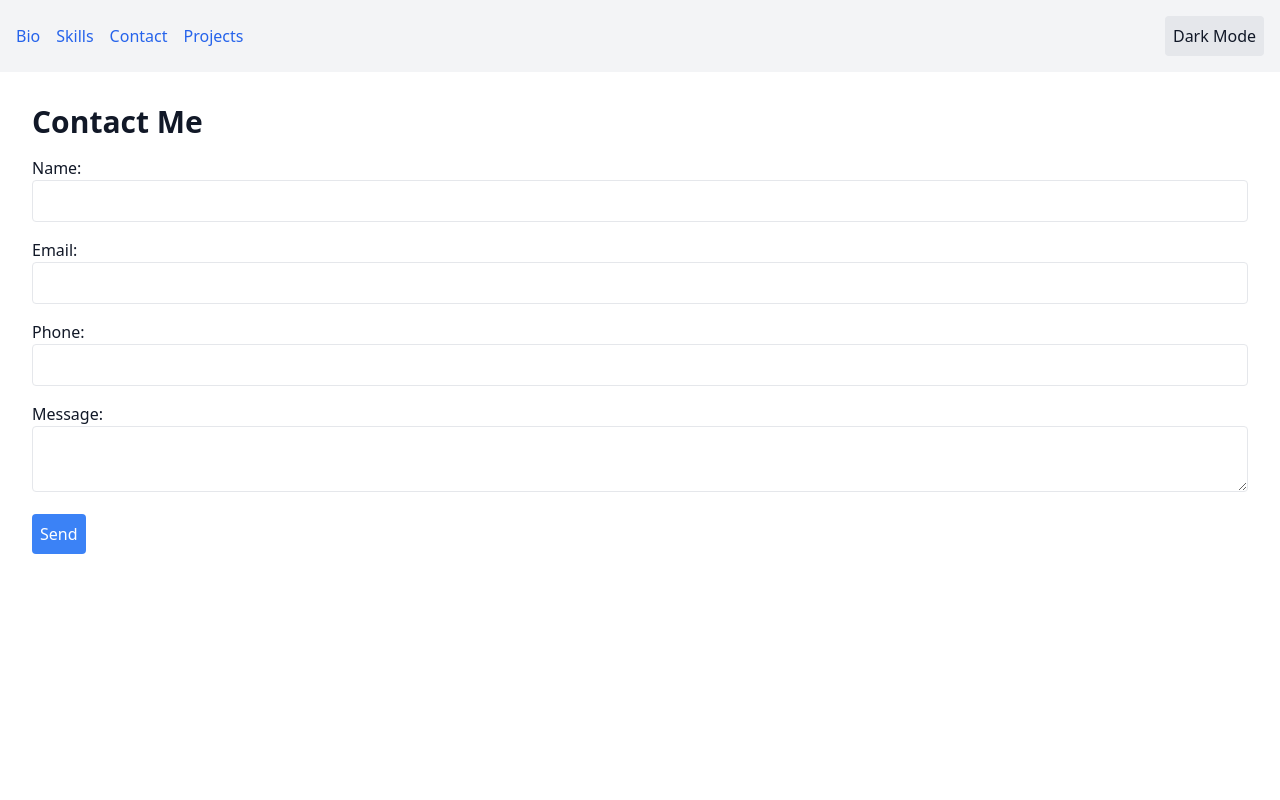
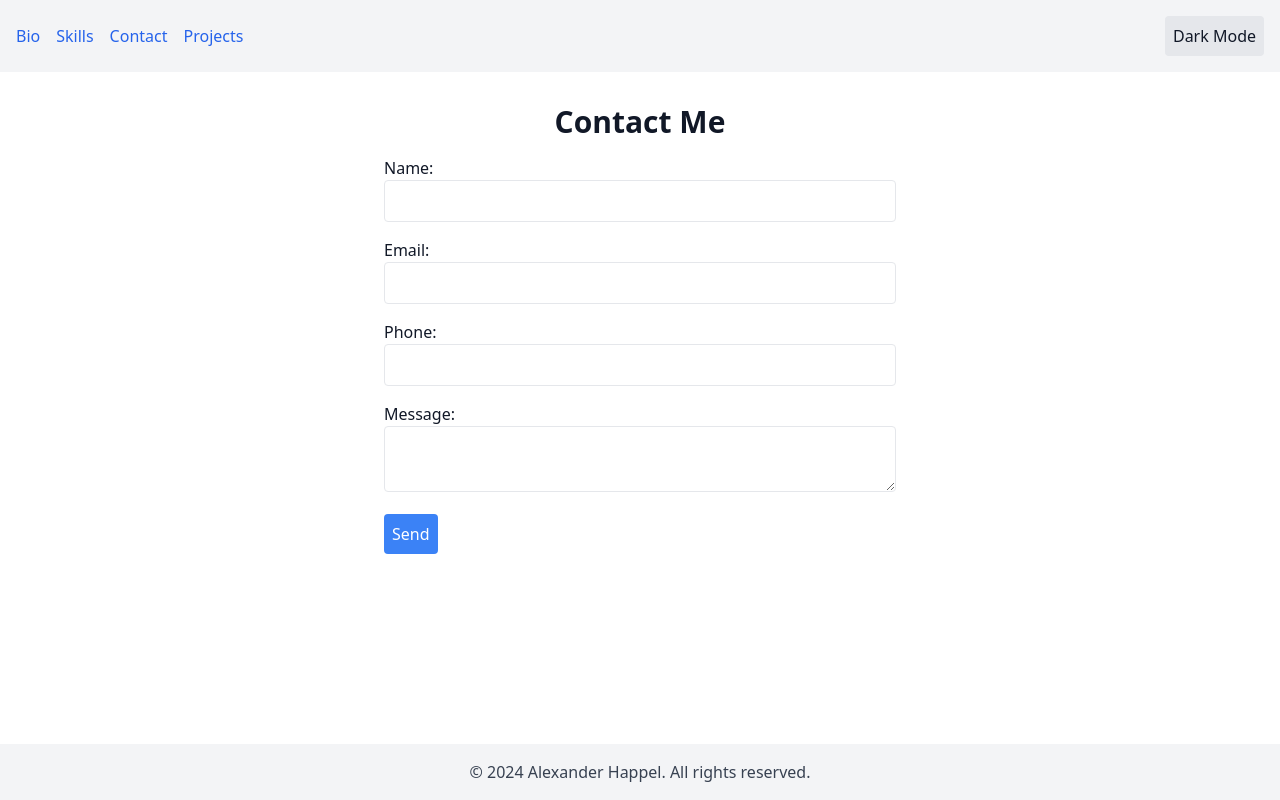
Before and after one commit to AlexHappel/Better-Portfolio, a React (Create React App) app in the folder frontend/: page /contact in a window 1280 px wide. Built offline with nearby package versions, Linux system fonts and the light colour scheme.

Commit message:
Ensure consistent Tailwind layout across all pages and add Footer component

```diff
--- a/frontend/src/App.css
+++ b/frontend/src/App.css
@@ -3,6 +3,7 @@
   flex-direction: column;
   align-items: center;
   padding: 20px;
+  flex-grow: 1;
 }
 
 @media (max-width: 768px) {
@@ -10,3 +11,21 @@
     padding: 10px;
   }
 }
+
+@media (max-width: 480px) {
+  .container {
+    padding: 5px;
+  }
+}
+
+footer {
+  background-color: #f3f4f6;
+  color: #1f2937;
+  padding: 1rem;
+  text-align: center;
+}
+
+html.dark footer {
+  background-color: #1f2937;
+  color: #f3f4f6;
+}
--- a/frontend/src/App.js
+++ b/frontend/src/App.js
@@ -5,12 +5,14 @@ import Skills from './pages/Skills.jsx';
 import Contact from './pages/Contact';
 import Projects from './pages/Projects.jsx';
 import Header from './components/Header.jsx';
+import Footer from './components/Footer.jsx';
 
 function App() {
   return (
     <Router>
+      <div className="flex flex-col min-h-screen">
         <Header />
-      <div className="container mx-auto p-4">
+        <div className="flex-grow container mx-auto p-4">
           <Routes>
             <Route path="/" element={<Bio />} />
             <Route path="/skills" element={<Skills />} />
@@ -18,6 +20,8 @@ function App() {
             <Route path="/projects" element={<Projects />} />
           </Routes>
         </div>
+        <Footer />
+      </div>
     </Router>
   );
 }
--- /dev/null
+++ b/frontend/src/components/Footer.jsx
@@ -0,0 +1,11 @@
+import React from 'react';
+
+function Footer() {
+  return (
+    <footer className="bg-gray-100 text-gray-900 dark:bg-gray-800 dark:text-gray-100 p-4 text-center">
+      <p>&copy; {new Date().getFullYear()} Alexander Happel. All rights reserved.</p>
+    </footer>
+  );
+}
+
+export default Footer;
--- a/frontend/src/index.js
+++ b/frontend/src/index.js
@@ -2,7 +2,6 @@ import React from 'react';
 import ReactDOM from 'react-dom/client';
 import './index.css';
 import App from './App';
-
 
 const root = ReactDOM.createRoot(document.getElementById('root'));
 root.render(
--- a/frontend/src/pages/Bio.jsx
+++ b/frontend/src/pages/Bio.jsx
@@ -2,10 +2,10 @@ import React from 'react';
 
 function Bio() {
   return (
-    <div className="container mx-auto p-4 bg-white text-gray-900 dark:bg-gray-900 dark:text-gray-100">
+    <div className="container mx-auto p-4 bg-white text-gray-900 dark:bg-gray-900 dark:text-gray-100 flex-grow">
       <h1 className="text-3xl font-bold mb-4">About Me</h1>
       <div className="flex flex-col md:flex-row items-center md:items-start">
-        <img src="/path/to/your/photo.jpg" alt="Your Name" className="w-32 h-32 rounded-full mb-4 md:mb-0 md:mr-4" />
+        <img src="/path/to/your/photo.jpg" alt="Alexander Happel" className="w-32 h-32 rounded-full mb-4 md:mb-0 md:mr-4" />
         <p className="text-gray-700 dark:text-gray-300">Your bio goes here.</p>
       </div>
     </div>
--- a/frontend/src/pages/Contact.jsx
+++ b/frontend/src/pages/Contact.jsx
@@ -35,9 +35,9 @@ function Contact() {
   };
 
   return (
-    <div className="container mx-auto p-4 bg-white text-black dark:bg-gray-800 dark:text-white">
+    <div className="container mx-auto p-4 bg-white text-black dark:bg-gray-800 dark:text-white flex-grow flex flex-col items-center">
       <h1 className="text-3xl font-bold mb-4">Contact Me</h1>
-      <form onSubmit={handleSubmit} className="space-y-4">
+      <form onSubmit={handleSubmit} className="space-y-4 w-full max-w-lg">
         <label className="block">
           Name:
           <input type="text" name="name" value={formData.name} onChange={handleChange} required className="border p-2 rounded w-full transition-colors focus:border-blue-500 dark:bg-gray-700 dark:text-gray-200 dark:border-gray-600" />
@@ -57,8 +57,8 @@ function Contact() {
         <button type="submit" className="bg-blue-500 text-white p-2 rounded transition-transform transform hover:scale-105 dark:bg-blue-700">Send</button>
       </form>
       {showModal && (
-        <div className="fixed inset-0 bg-gray-800 bg-opacity-50 flex items-center justify-center">
-          <div className="bg-white p-4 rounded shadow dark:bg-gray-700 dark:text-gray-200">
+        <div className="fixed inset-0 bg-gray-800 bg-opacity-50 flex items-center justify-center p-4">
+          <div className="bg-white p-4 rounded shadow dark:bg-gray-700 dark:text-gray-200 max-w-md w-full">
             <p>{status}</p>
             <button onClick={() => setShowModal(false)} className="mt-4 bg-blue-500 text-white p-2 rounded dark:bg-blue-700">Close</button>
           </div>
--- a/frontend/src/pages/Projects.jsx
+++ b/frontend/src/pages/Projects.jsx
@@ -30,11 +30,11 @@ const projects = [
 
 const Projects = () => {
   return (
-    <div className="container mx-auto p-4 bg-white text-gray-900 dark:bg-gray-900 dark:text-gray-100">
+    <div className="container mx-auto p-4 bg-white text-gray-900 dark:bg-gray-900 dark:text-gray-100 flex-grow">
       <h1 className="text-3xl font-bold mb-4">Projects</h1>
       <ul className="space-y-4">
         {projects.map((project, index) => (
-          <li key={index} className="border p-4 rounded shadow transition-transform transform hover:scale-105 dark:border-gray-700">
+          <li key={index} className="border p-4 rounded shadow transition-transform transform hover:scale-105 dark:border-gray-700 flex flex-col">
             <h2 className="text-2xl font-semibold">{project.title}</h2>
             <p className="text-gray-700 dark:text-gray-300">{project.description}</p>
             <a href={project.link} className="text-blue-600 hover:underline transition-colors hover:text-blue-800 dark:text-blue-400 dark:hover:text-blue-600">View Project</a>
--- a/frontend/src/pages/Skills.jsx
+++ b/frontend/src/pages/Skills.jsx
@@ -69,13 +69,13 @@ function Skills() {
   };
 
   return (
-    <div className="container mx-auto p-4 bg-white text-gray-900 dark:bg-gray-900 dark:text-gray-100">
+    <div className="container mx-auto p-4 bg-white text-gray-900 dark:bg-gray-900 dark:text-gray-100 flex-grow flex flex-col items-center">
       <h1 className="text-3xl font-bold mb-4">My Skills</h1>
       <ul className="list-disc pl-5 space-y-2">
         {skills.map((skill, index) => (
           <li
             key={index}
-            className="transition-transform transform hover:scale-105 relative"
+            className="transition-transform transform hover:scale-105 relative inline-block w-auto"
             onMouseEnter={(e) => handleMouseEnter(e, skill)}
             onMouseLeave={handleMouseLeave}
           >
```
Also changed, not shown: 1 other file (tests, documents, lock files or other folders). Lines whose indentation alone changed are shown as unchanged.
